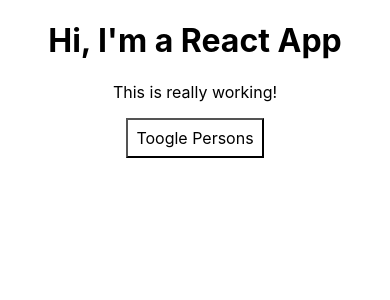
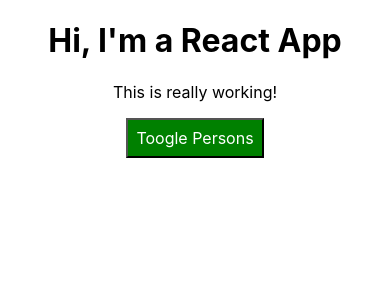
Before and after one commit to KevinPercy/react-complete-guide, a React (Create React App) app: page / in a window 390 px wide. Shown: the top 300 px of the page. Built offline with nearby package versions, Linux system fonts and the light colour scheme.

Commit message:
Se agrega Radium para poder trabajar con media queries

```diff
--- a/package.json
+++ b/package.json
@@ -6,6 +6,7 @@
     "@testing-library/jest-dom": "^4.2.4",
     "@testing-library/react": "^9.5.0",
     "@testing-library/user-event": "^7.2.1",
+    "radium": "^0.26.0",
     "react": "^16.13.1",
     "react-dom": "^16.13.1",
     "react-scripts": "3.4.1"
--- a/src/App.css
+++ b/src/App.css
@@ -1,3 +1,11 @@
 .App {
   text-align: center;
 }
+
+.red {
+  color: red;
+}
+
+.bold {
+  font-weight: bold;
+}
--- a/src/App.js
+++ b/src/App.js
@@ -1,6 +1,8 @@
 import React, {Component} from 'react';
 import './App.css';
+
 import Person from './Person/Person';
+
 
 class App extends Component {
   state = { // reserved for Component based classes
@@ -38,18 +40,20 @@
     this.setState({ persons: persons });
   }
 
-  togglePersonsHandler = () =>{
+  togglePersonsHandler = () => {
     const doesShow = this.state.showPersons;
     this.setState({showPersons: !doesShow})
   }
 
   render(){
     const style = {
-      backgroundColor: 'white',
+      backgroundColor: 'green',
+      color: 'white',
       font: 'inherit',
       border: '1x solid blue',
       padding: '8px',
       cursor: 'pointer'
+
     };
 
     let persons= null;
@@ -67,11 +71,23 @@
             })}
         </div>
       );
+
+      style.backgroundColor = 'red';
+
     }
+
+    let classes = [];
+    if (this.state.persons.length <=2) {
+      classes.push('red');
+    }
+    if (this.state.persons.length <=1) {
+      classes.push('bold');
+    }
+
     return (
         <div className="App">
           <h1>Hi, I'm a React App</h1>
-        <p>This is really working!</p>
+          <p className={classes.join(' ')}>This is really working!</p>
           <button
             style={style}
             onClick={this.togglePersonsHandler}>Toogle Persons</button>
--- a/src/Person/Person.js
+++ b/src/Person/Person.js
@@ -1,4 +1,5 @@
 import React from 'react';
+
 import './Person.css'
 
 const person = ( props ) => {
```
Also changed, not shown: 1 other file (tests, documents, lock files or other folders). Lines whose indentation alone changed are shown as unchanged.
